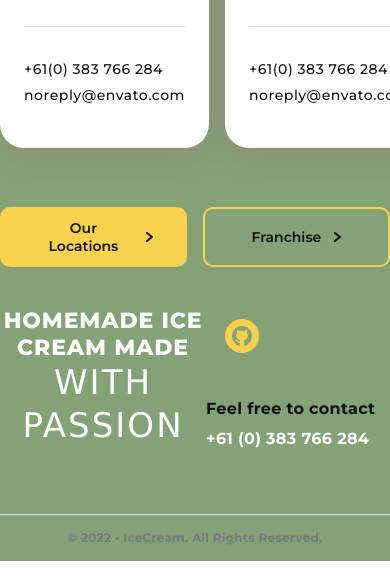
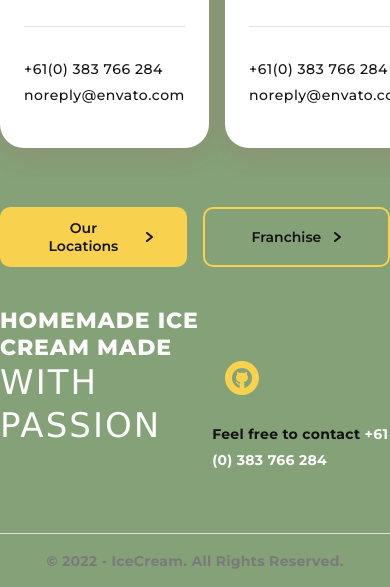
Before and after one commit to job356/ice_cream, a website: page index.html in a window 390 px wide. Shown: the part 3673-4260 px from the top of the page. Before the commit the page ends 4234 px from the top, so only its background shows below. Drawn offline with Linux system fonts and the light colour scheme; a web font is replaced by a local one.

Commit message:
feat: add tablet responsive to footer block

```diff
--- a/sass/layout/_footer.scss
+++ b/sass/layout/_footer.scss
@@ -1,11 +1,18 @@
 .footer {
     padding: 0 0 12px;
     background: $bg-color-main;
+    @include media-tablet {
+        padding: 0 0 13px;
+    }
 }
 
 .footer__title {
     margin: 0%;
     color: $text-color-light;
+    @include media-tablet {
+        flex-basis: 352px;
+       text-align: left;
+    }
 }
 
 .footer__social {
@@ -14,6 +21,10 @@
     align-items: flex-end;
     gap: 40px;
     padding: 12px 0 0;
+    @include media-tablet {
+        padding: 54px 0 0;
+        gap: 25px;
+    }
 }
 
 .footer__contacts {
@@ -23,6 +34,9 @@
     color: $text-color-dark;
     >* {
         color: $text-color-light;
+    }
+    @include media-tablet {
+        @include font($size: 1.4rem, $weight: 700, $height: 2.6rem);
     }
 }
 
@@ -38,4 +52,8 @@
     text-align: center;
     letter-spacing: 0.02em;
     color: #7A7A7A;
+    @include media-tablet {
+        @include font($size: 1.4rem, $weight: 700, $height: 2.6rem);
+        margin: 14px 0 0;
+    }
 }
```
Also changed, not shown: sass/style.css, 1 other file.
